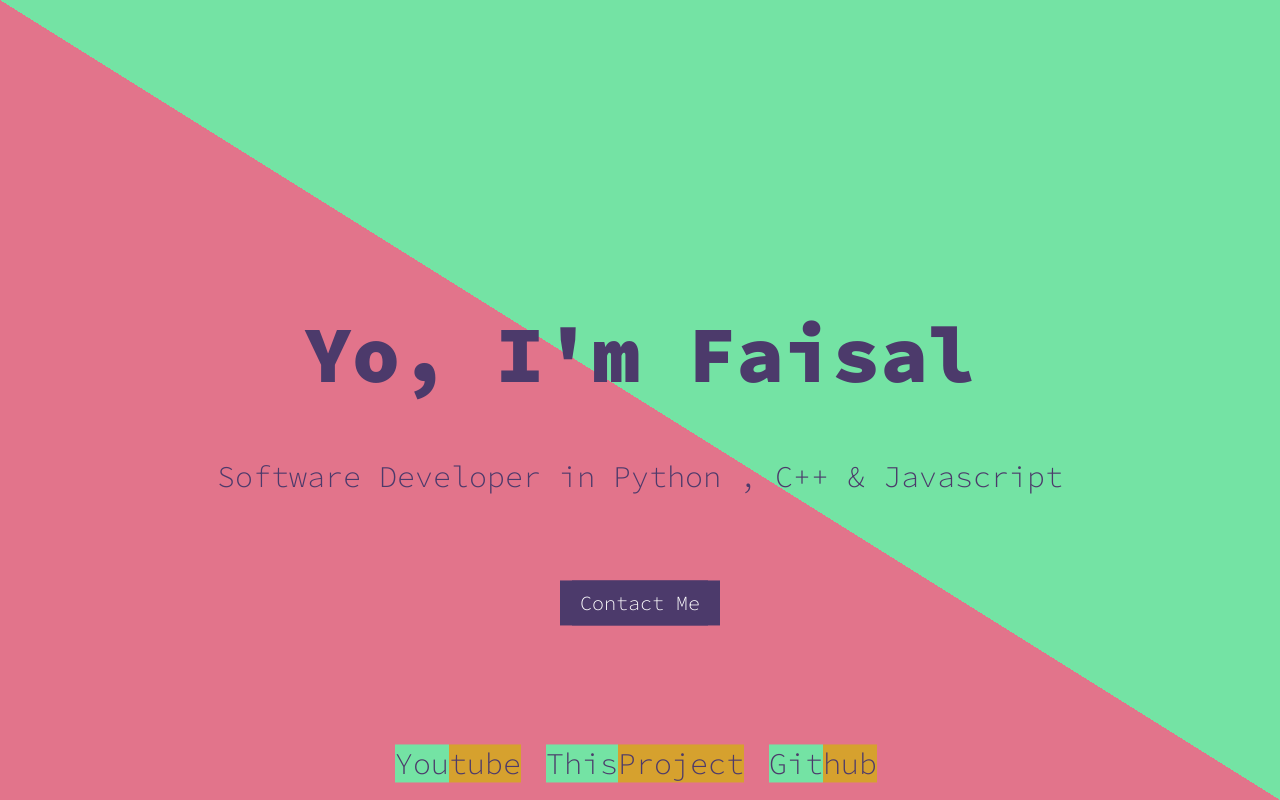
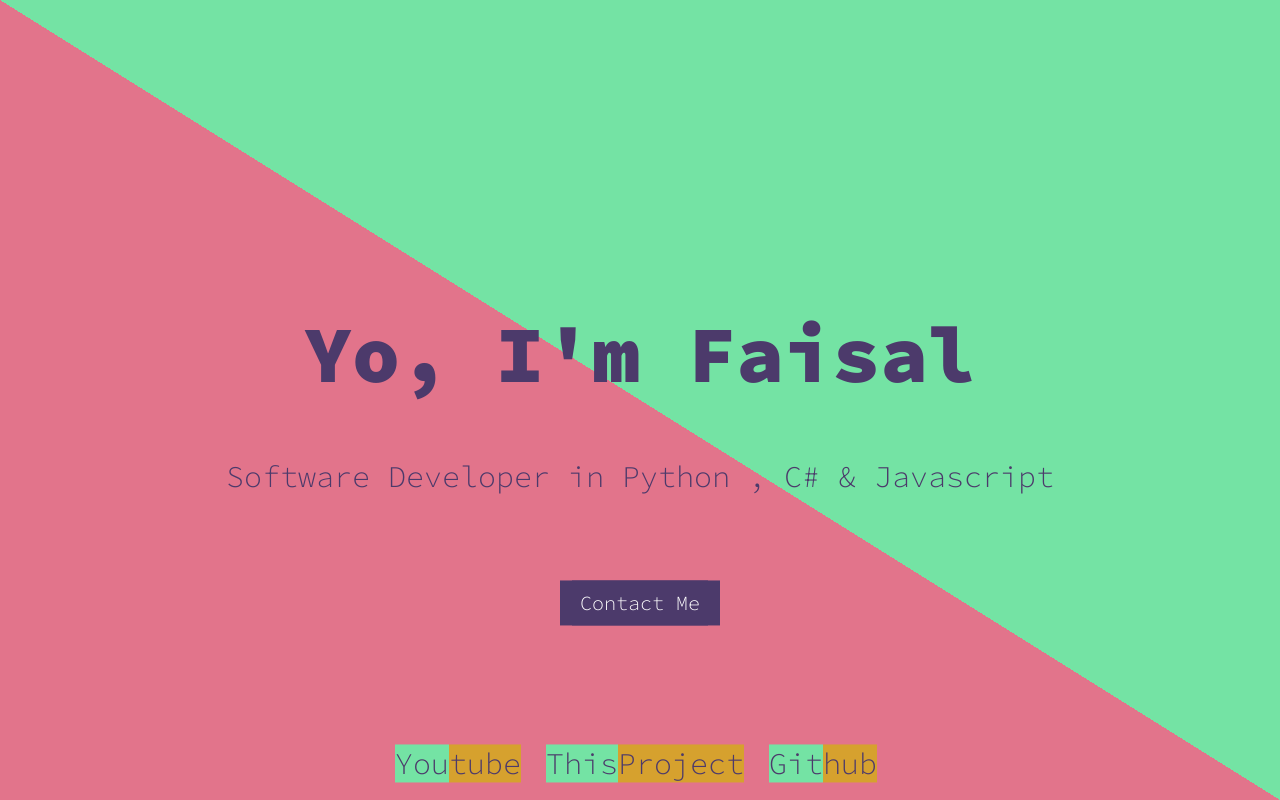
Before and after one commit to FaisalAbusharar/portfolio, a React (Create React App) app: page / in a window 1280 px wide. Built offline with nearby package versions, Linux system fonts and the light colour scheme.

Commit message:
language update

```diff
--- a/src/App.js
+++ b/src/App.js
@@ -32,7 +32,7 @@ function App() {
           Yo, I'm Faisal
         </h1>
         <h2 id="subtitle" className={showInfo ? 'move-up' : ''}>
-          Software Developer in Python , C++ & Javascript
+          Software Developer in Python , C# & Javascript
         </h2>
 
         <button onClick={handleProjectsClick} className="projects-button" >
```
